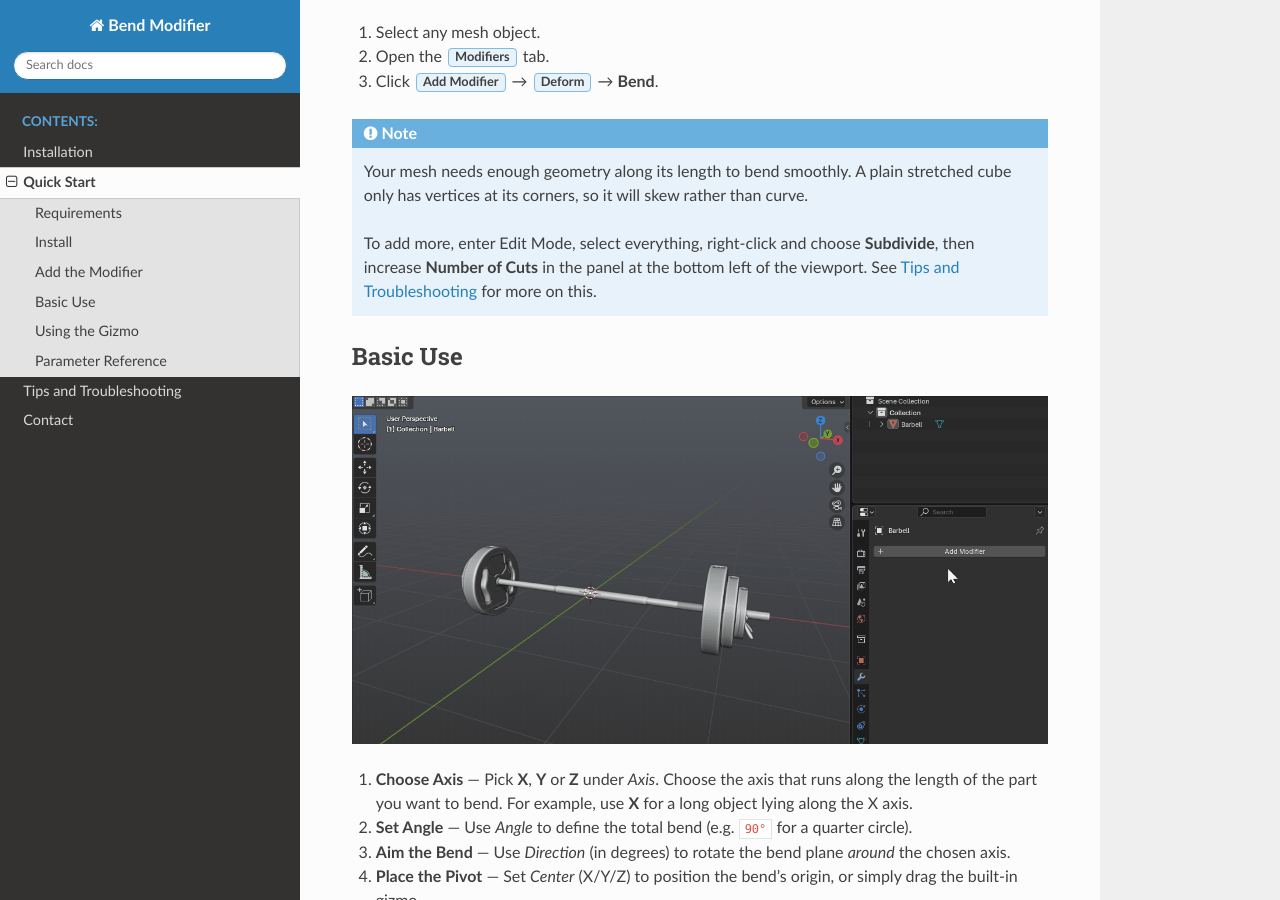
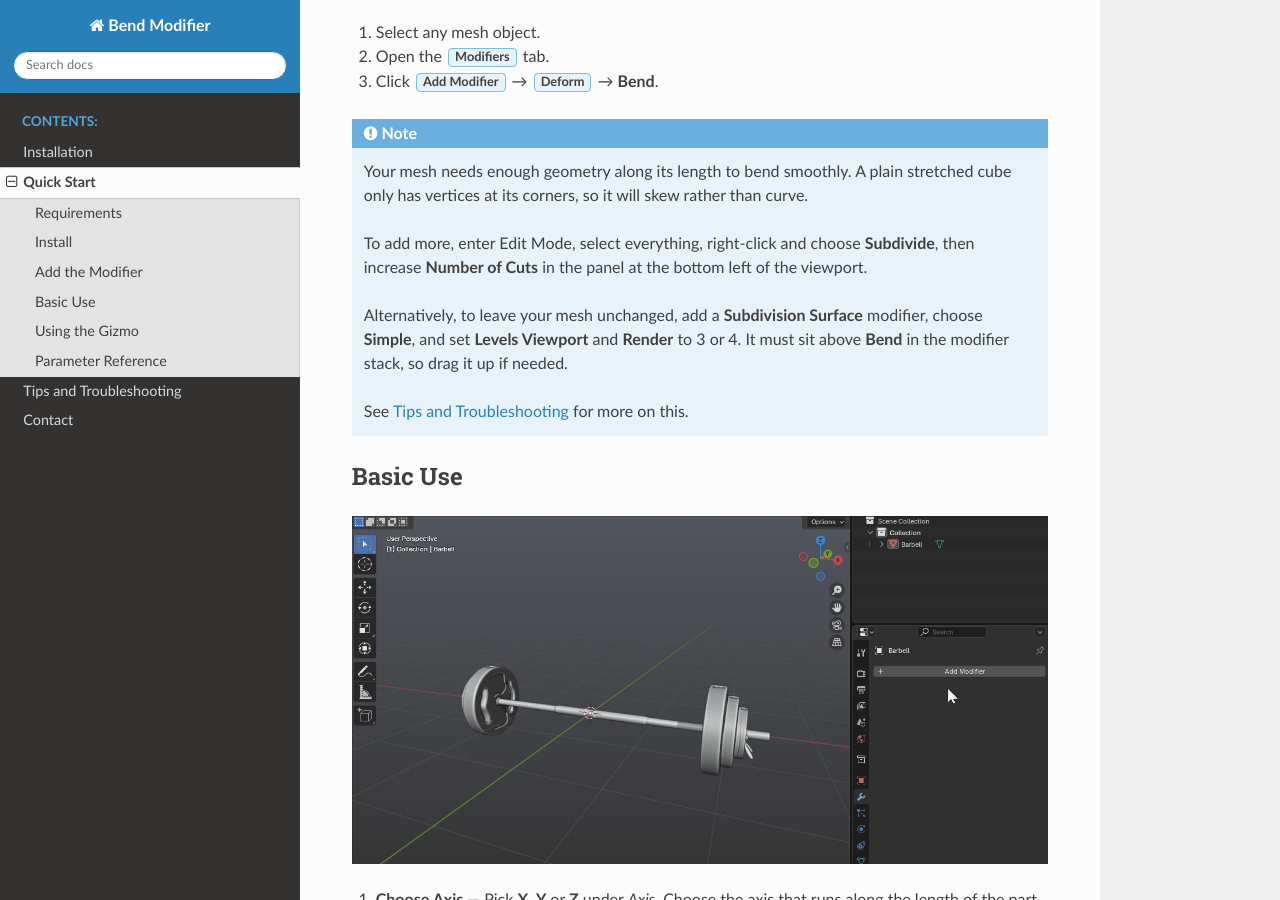
Before and after one commit to mkingsnorth/bend-modifier-docs, a Sphinx documentation site: the page built from docs/quick_start.rst, in a window 1280 px wide and 900 px high, scrolled down 475 px. Built offline with Sphinx 7.4.7 and the Read the Docs theme 3.1.0, drawn with Linux system fonts in a browser that asks for light colours.

Commit message:
Added Subdivision Surface tip to Quick Start
Gives a non-destructive alternative to subdividing in Edit Mode, and
notes the modifier must sit above Bend in the stack.

Co-Authored-By: Claude Opus 5.5 <noreply@anthropic.com>

```diff
--- a/docs/quick_start.rst
+++ b/docs/quick_start.rst
@@ -27,7 +27,11 @@ Add the Modifier
 
    Your mesh needs enough geometry along its length to bend smoothly. A plain stretched cube only has vertices at its corners, so it will skew rather than curve.
 
-   To add more, enter Edit Mode, select everything, right-click and choose **Subdivide**, then increase **Number of Cuts** in the panel at the bottom left of the viewport. See :ref:`Tips and Troubleshooting<troubleshooting>` for more on this.
+   To add more, enter Edit Mode, select everything, right-click and choose **Subdivide**, then increase **Number of Cuts** in the panel at the bottom left of the viewport.
+
+   Alternatively, to leave your mesh unchanged, add a **Subdivision Surface** modifier, choose **Simple**, and set **Levels Viewport** and **Render** to 3 or 4. It must sit above **Bend** in the modifier stack, so drag it up if needed.
+
+   See :ref:`Tips and Troubleshooting<troubleshooting>` for more on this.
 
 Basic Use
 ---------
```
